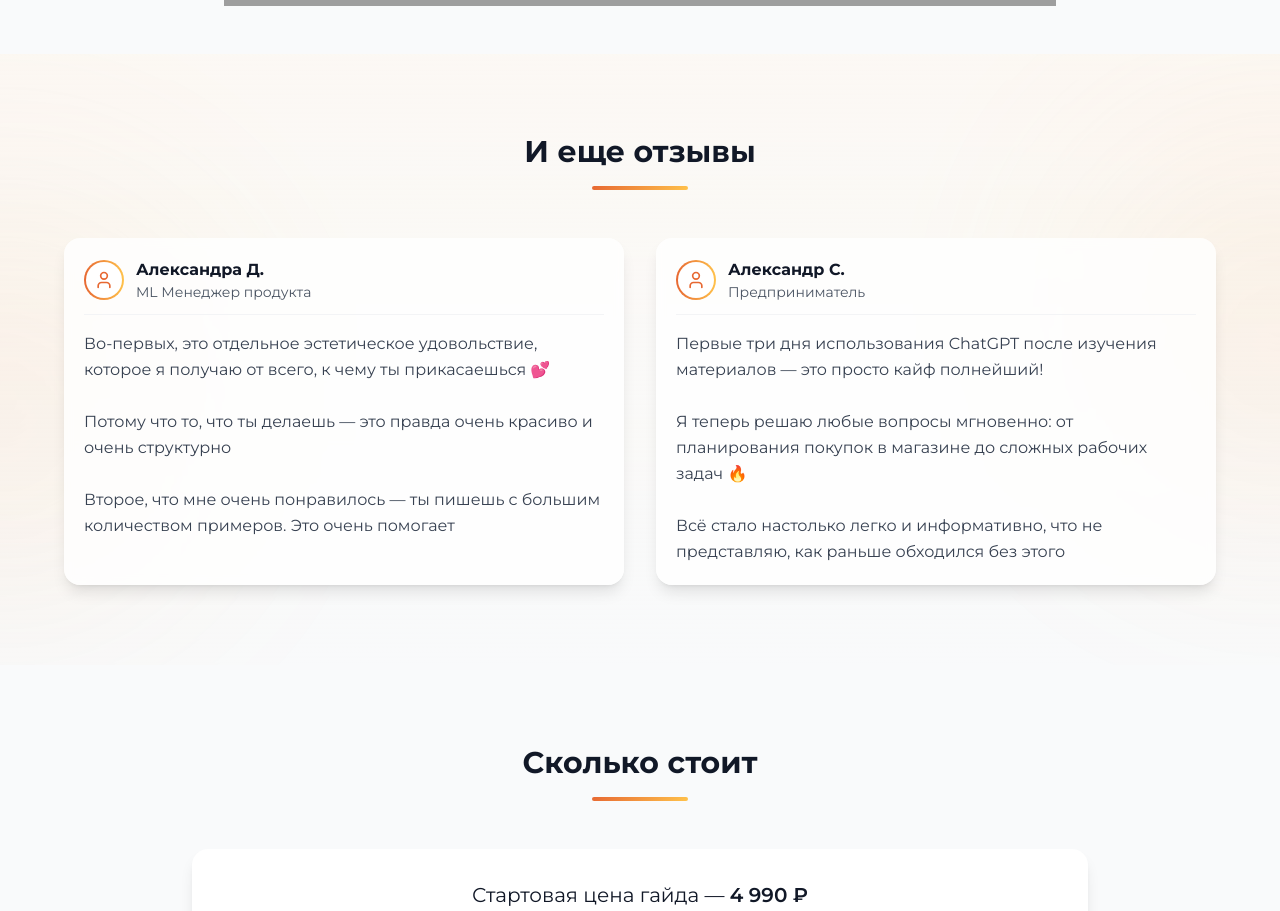
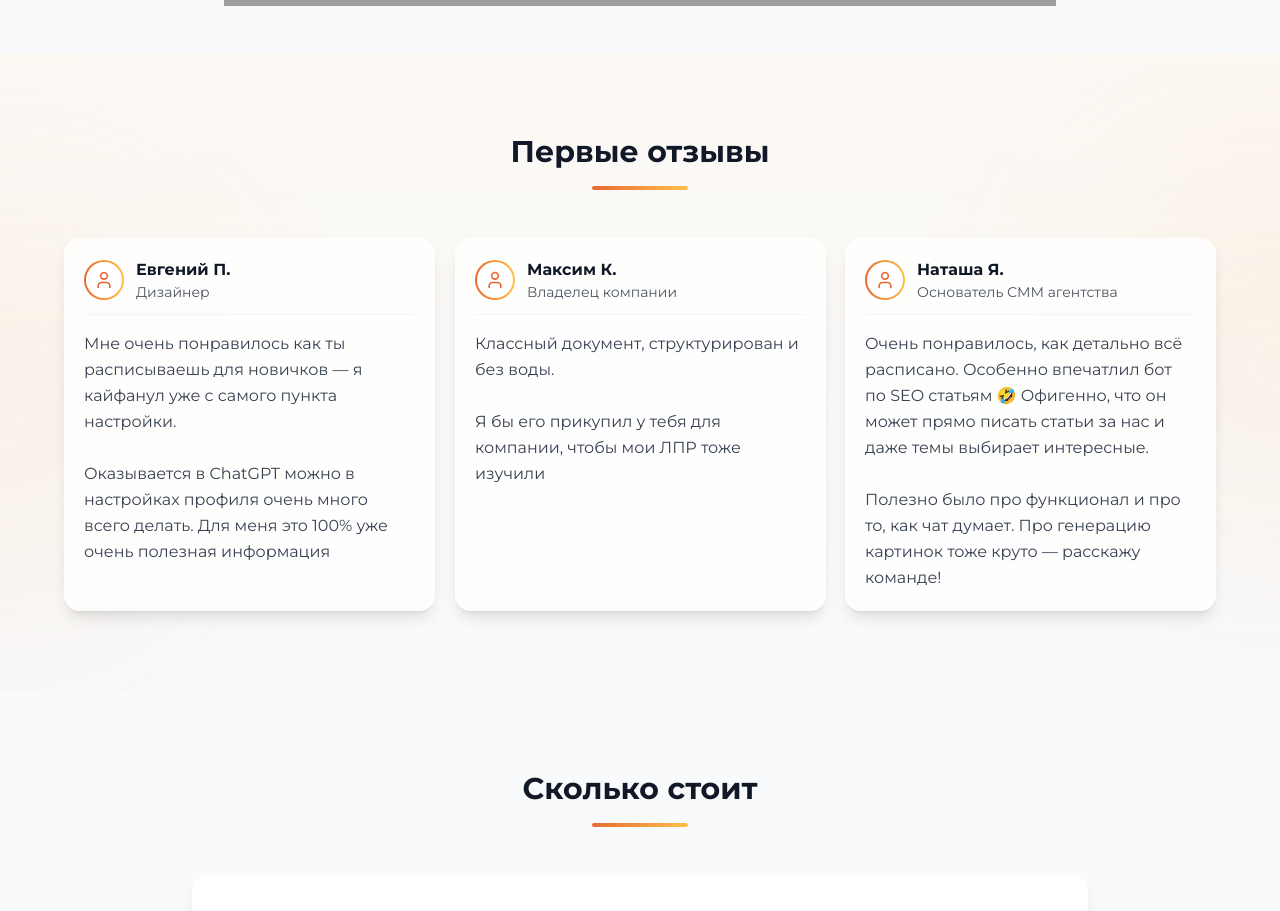
Before and after one commit to RaiconY/aiLanding, a React (Vite) app: page / in a window 1280 px wide. Shown: the part 9300-10211 px from the top of the page. Built offline with nearby package versions, Linux system fonts and the light colour scheme; grey boxes are pictures that could not be loaded.

Commit message:
Updated Testimonials.tsx

```diff
--- a/src/components/Testimonials.tsx
+++ b/src/components/Testimonials.tsx
@@ -1,18 +1,23 @@
 import React from 'react';
-import { MessageCircle, User } from 'lucide-react';
+import { MessageCircle, Star, User } from 'lucide-react';
 import SectionTitle from './SectionTitle';
 
-const UpdatedTestimonials: React.FC = () => {
+const EnhancedTestimonials: React.FC = () => {
   const testimonials = [
     {
-      text: "Во-первых, это отдельное эстетическое удовольствие, которое я получаю от всего, к чему ты прикасаешься 💕\n\nПотому что то, что ты делаешь — это правда очень красиво и очень структурно\n\nВторое, что мне очень понравилось — ты пишешь с большим количеством примеров. Это очень помогает",
-      name: "Александра Д.",
-      position: "ML Менеджер продукта"
+      name: 'Евгений П.',
+      position: 'Дизайнер',
+      text: 'Мне очень понравилось как ты расписываешь для новичков — я кайфанул уже с самого пункта настройки.\n\nОказывается в ChatGPT можно в настройках профиля очень много всего делать. Для меня это 100% уже очень полезная информация'
     },
     {
-      text: "Первые три дня использования ChatGPT после изучения материалов — это просто кайф полнейший!\n\nЯ теперь решаю любые вопросы мгновенно: от планирования покупок в магазине до сложных рабочих задач 🔥\n\nВсё стало настолько легко и информативно, что не представляю, как раньше обходился без этого",
-      name: "Александр С.",
-      position: "Предприниматель"
+      name: 'Максим К.',
+      position: 'Владелец компании',
+      text: 'Классный документ, структурирован и без воды.\n\nЯ бы его прикупил у тебя для компании, чтобы мои ЛПР тоже изучили'
+    },
+    {
+      name: 'Наташа Я.',
+      position: 'Основатель СММ агентства',
+      text: 'Очень понравилось, как детально всё расписано. Особенно впечатлил бот по SEO статьям 🤣 Офигенно, что он может прямо писать статьи за нас и даже темы выбирает интересные. \n\nПолезно было про функционал и про то, как чат думает. Про генерацию картинок тоже круто — расскажу команде!'
     }
   ];
 
@@ -24,9 +29,9 @@ const UpdatedTestimonials: React.FC = () => {
       <div className="absolute bottom-1/4 right-0 w-96 h-96 bg-gradient-to-l from-[#E76832] to-[#FFC24B] rounded-full filter blur-[128px] opacity-10 translate-x-1/2" />
 
       <div className="container mx-auto max-w-6xl relative z-10">
-        <SectionTitle title="И еще отзывы" />
+        <SectionTitle title="Первые отзывы" />
 
-        <div className="grid grid-cols-1 md:grid-cols-2 gap-6 lg:gap-8">
+        <div className="grid grid-cols-1 md:grid-cols-3 gap-6 lg:gap-5">
           {testimonials.map((testimonial, index) => (
             <div
               key={index}
@@ -71,4 +76,4 @@ const UpdatedTestimonials: React.FC = () => {
   );
 };
 
-export default UpdatedTestimonials;
+export default EnhancedTestimonials;
```
